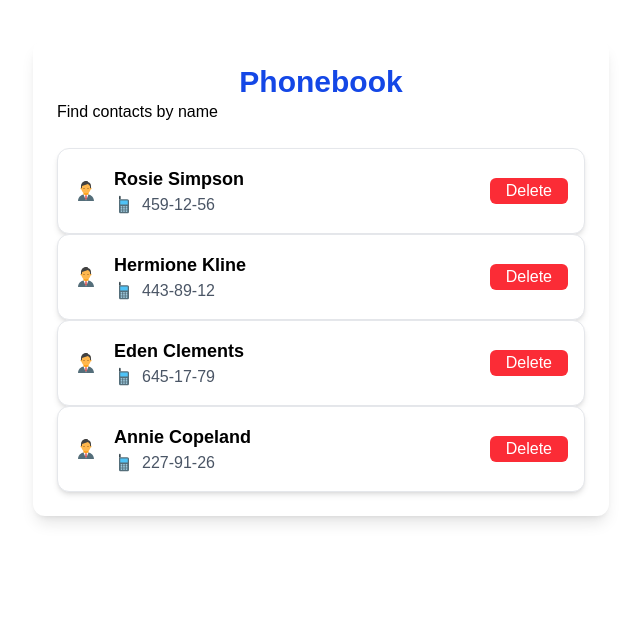
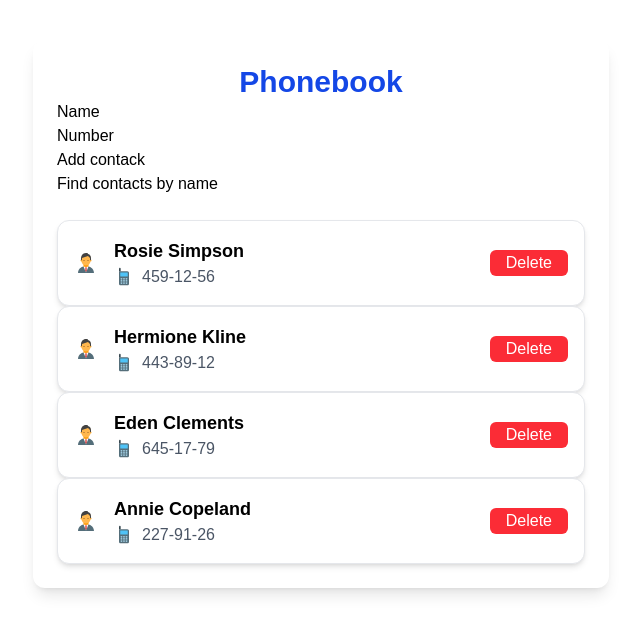
Before and after one commit to SLVladislav/my-react, a React (Vite) app: page / in a window 1280 px wide. Shown: the top 634 px of the page, without its empty margins (319-959 px from the left). Built offline with nearby package versions, Linux system fonts and the light colour scheme.

Commit message:
add addContact/

```diff
--- a/package.json
+++ b/package.json
@@ -13,6 +13,7 @@
     "@tailwindcss/vite": "^4.1.8",
     "formik": "^2.4.6",
     "modern-normalize": "^3.0.1",
+    "nanoid": "^5.1.5",
     "react": "^19.1.0",
     "react-dom": "^19.1.0",
     "react-icons": "^5.5.0",
--- a/src/components/Phonebook/AppPhoneBook/AppPhoneBook.jsx
+++ b/src/components/Phonebook/AppPhoneBook/AppPhoneBook.jsx
@@ -1,6 +1,7 @@
 import { useState } from "react";
 import { ContactList } from "../ContactList/ContactList";
 import { SearchBox } from "../SearchBox/SearchBox";
+import { ContactForm } from "../ContacktForm/ContactForm";
 
 const phoneBookList = [
     {id: 'id-1', name: 'Rosie Simpson', number: '459-12-56'},
@@ -22,14 +23,21 @@ export const AppPhoneBook = () => {
             })
             return newListName;
         })
+    };
 
+    const addContact = (newContact) => {
+        setContactList((prevContact) => {
+            return [...prevContact, newContact];
+        })
     }
+
 
 
 
     return (
         <div className="max-w-xl mx-auto mt-10 p-6 bg-white shadow-lg rounded-xl">
             <h1 className="text-3xl font-bold text-center text-blue-700 mb-6">Phonebook</h1>
+            <ContactForm onAddContact={addContact } />
             <SearchBox  value={filter} onFilter={setFilter} />
             {/* <ContactForm/> */}
             <ContactList contactList={contactList} setContactList={setContactList} filteredList={filteredList} handlerDeleteContact={handlerDeleteContact} />
--- a/src/components/Phonebook/ContacktForm/ContactForm.jsx
+++ b/src/components/Phonebook/ContacktForm/ContactForm.jsx
@@ -1,21 +1,53 @@
-import { Field, Form, Formik } from "formik"
+import { ErrorMessage, Field, Form, Formik } from "formik"
+import { nanoid } from "nanoid";
+import * as Yup from "yup";
 
-export const ContactForm = () => {
+const FeedbackSchema = Yup.object().shape({
+    name: Yup.string().min(2, "Too Short!").max(50, "Too Long!").required("Required"),
+    number: Yup.string().min(3, "Too Short!").max(50, "Too Long!").required("Required")
+});
+
+const initialValues = {
+    name: "",
+    number: ""
+};
+
+export const ContactForm = ({onAddContact}) => {
+    const nameId = nanoid();
+    const numberId = nanoid();
+
+
+
+
+    const handlerSubmmit = (value, actions) => {
+        console.log(value);
+        onAddContact({
+            id: {
+                nameId,
+                numberId
+            },
+            name: value.name,
+            number: value.number
+        })
+        actions.resetForm();
+
+    }
 
     return (
         <div>
-            <Formik>
+            <Formik initialValues={initialValues} validationSchema={FeedbackSchema} onSubmit={handlerSubmmit}>
                 <Form>
                     <div>
-                        <label htmlFor="">Name</label>
-                        <Field/>
-
+                        <label htmlFor={nameId}>Name</label>
+                        <Field type="text" id={nameId} name="name" />
+                         <ErrorMessage name="name" component="span" className="text-red-500 text-sm mt-1 block" />
                     </div>
                     <div>
-                        <label htmlFor="">Number</label>
-                        <Field/>
+                        <label htmlFor={numberId}>Number</label>
+                        <Field type="text" id={numberId} name="number" />
+                        <ErrorMessage name="number" component="span" className="text-red-500 text-sm mt-1 block" />
                     </div>
-                    <button type="submit">Add contack</button>
+                    <button type="submit" >Add contack</button>
                 </Form>
             </Formik>
         </div>
--- a/src/components/Phonebook/ContactList/ContactList.jsx
+++ b/src/components/Phonebook/ContactList/ContactList.jsx
@@ -6,7 +6,7 @@ export const ContactList = ({ filteredList, handlerDeleteContact }) => {
     return (
             <ul>
                 {filteredList.map((contactInfo) =>
-                   ( <li key={contactInfo.id}>
+                   ( <li key={contactInfo.id} >
                     <Contact contactInfo={contactInfo} handlerDeleteContact={handlerDeleteContact} />
                     </li>)
             )}
```
Also changed, not shown: 1 other file (tests, documents, lock files or other folders).
